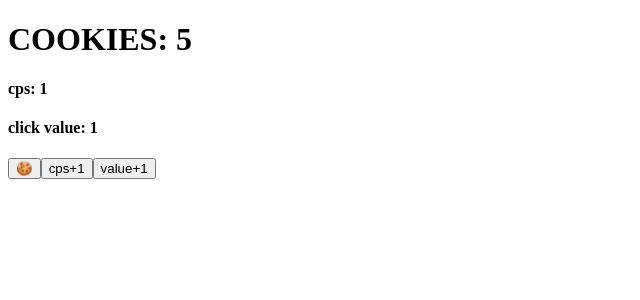
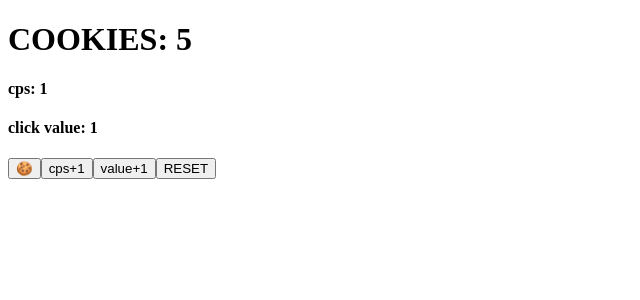
Before and after one commit to bochrap/week6-cookie-clicker-react, a React (Vite) app: page / in a window 1280 px wide. Shown: the top 300 px of the page, without its empty margins (0-640 px from the left). Built offline with nearby package versions, Linux system fonts and the light colour scheme.

Commit message:
add reset button

```diff
--- a/src/App.jsx
+++ b/src/App.jsx
@@ -31,6 +31,13 @@ export default function App() {
     setCookies(cookies + clickValue);
   }
 
+  function resetLocalStorage() {
+    localStorage.clear();
+    setCps(1);
+    setClickValue(1);
+    setCookies(0);
+  }
+
   return (
     <div>
       <h1>COOKIES: {cookies}</h1>
@@ -39,6 +46,7 @@ export default function App() {
       <button onClick={increaseCookies}>🍪</button>
       <button onClick={increaseCps}>cps+1</button>
       <button onClick={increaseValue}>value+1</button>
+      <button onClick={resetLocalStorage}>RESET</button>
     </div>
   );
 }
```
